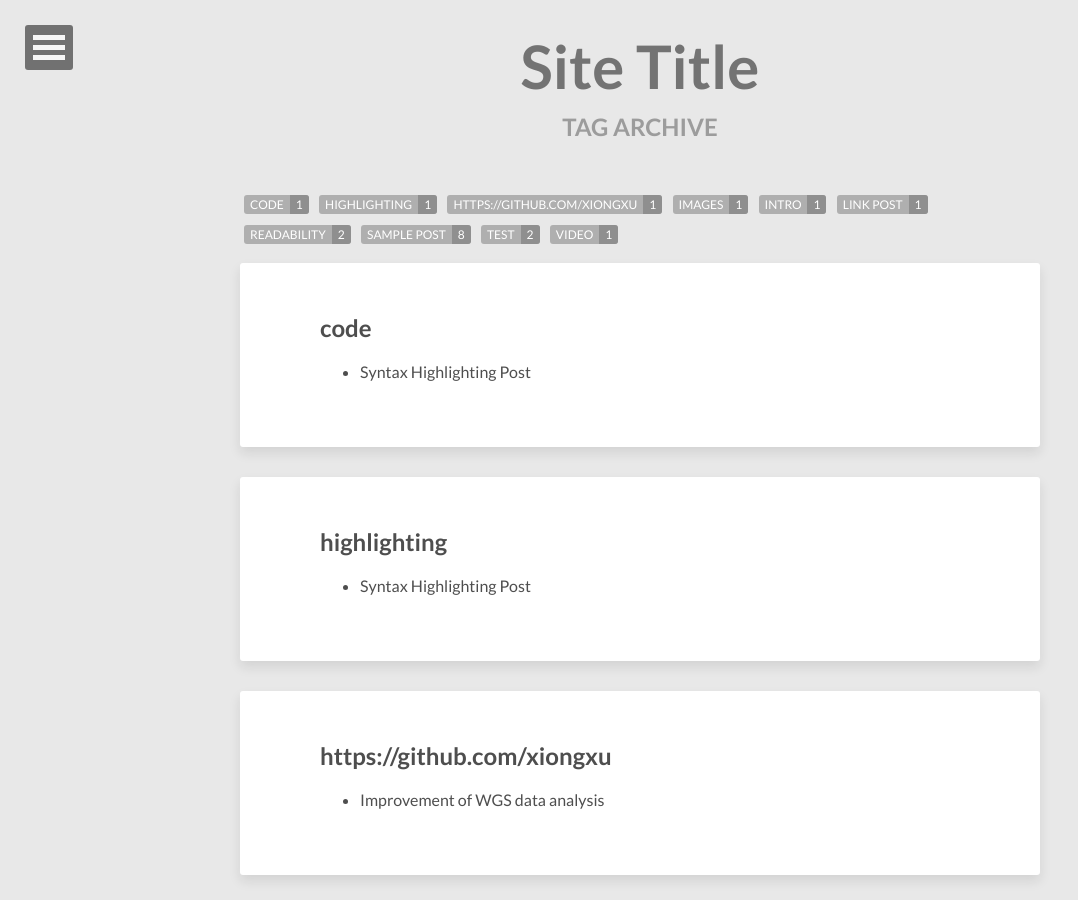
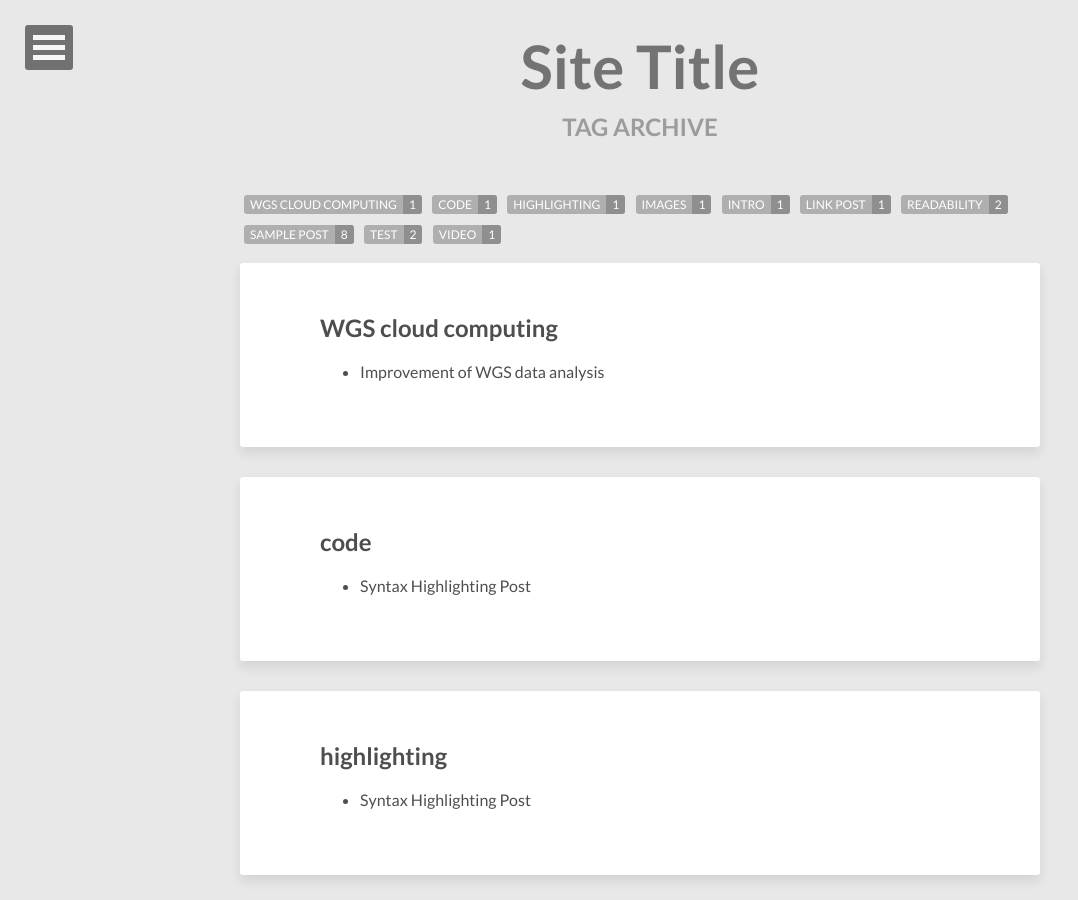
Before and after one commit to dayedepps/xiongxu.github.io, a Jekyll site: the page built from tags/index.html, in a window 1280 px wide and 900 px high. Shown: the whole window, without its empty margins (0-1078 px from the left). Built offline with Jekyll 4.4.1, drawn with Linux system fonts in a browser that asks for light colours; nearby versions of some CDN libraries.

Commit message:
add High-performance strategies for WGS

```diff
--- a/_posts/2016-03-10-high-performance-strategies-for-wgs.md
+++ b/_posts/2016-03-10-high-performance-strategies-for-wgs.md
@@ -2,17 +2,17 @@
 layout: post
 title: Improvement of WGS data analysis
 description: "Sample post with a background image CSS override."
-tags: [https://github.com/xiongxu]
+tags: [WGS cloud computing]
 image:
   background: triangular.png
 ---
 
 ## Handle gzip format
-1. Using pigz to replace gzip
+1.Using pigz to replace gzip
 {% highlight bash %}
 pigz -cd -p4 R1.fastq.gz > R1.fastq && pigz -cd -p4 R2.fastq.gz > R2.fastq && cat R1.fastq R2.fastq |pigz -c -p4 >R_cat.fastq.gz
 {% endhighlight %}
-2. More faster way(zlib example目录下有个gzjoin 可方便合并两个gz格式文件，无需先解压，再合并压缩)
+2.More faster way(zlib example目录下有个gzjoin 可方便合并两个gz格式文件，无需先解压，再合并压缩)
 {% highlight bash %}
 gzjoin R1.fastq.gz R2.fastq.gz >R_join.fastq.gz
 {% endhighlight %}
```
